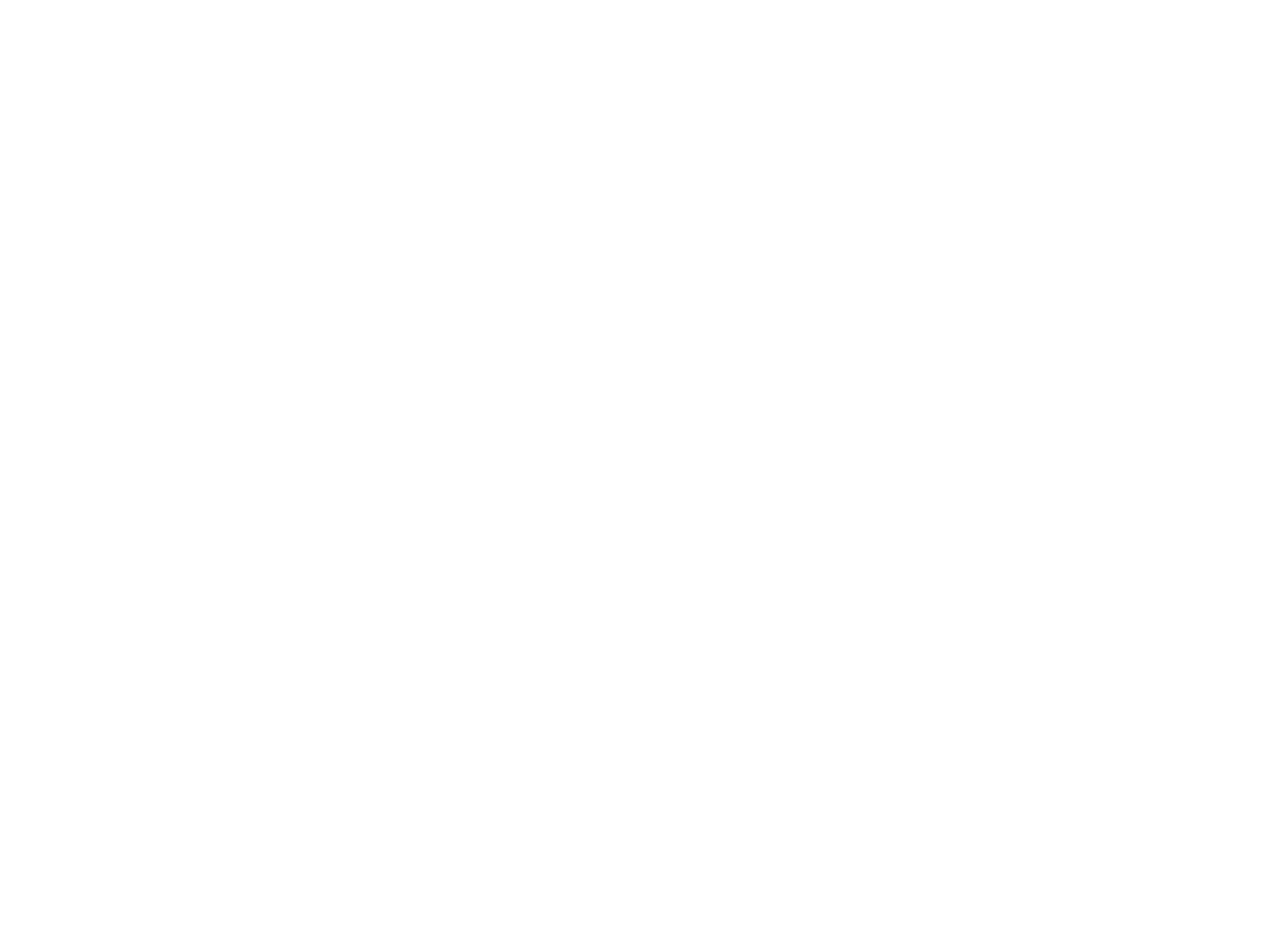
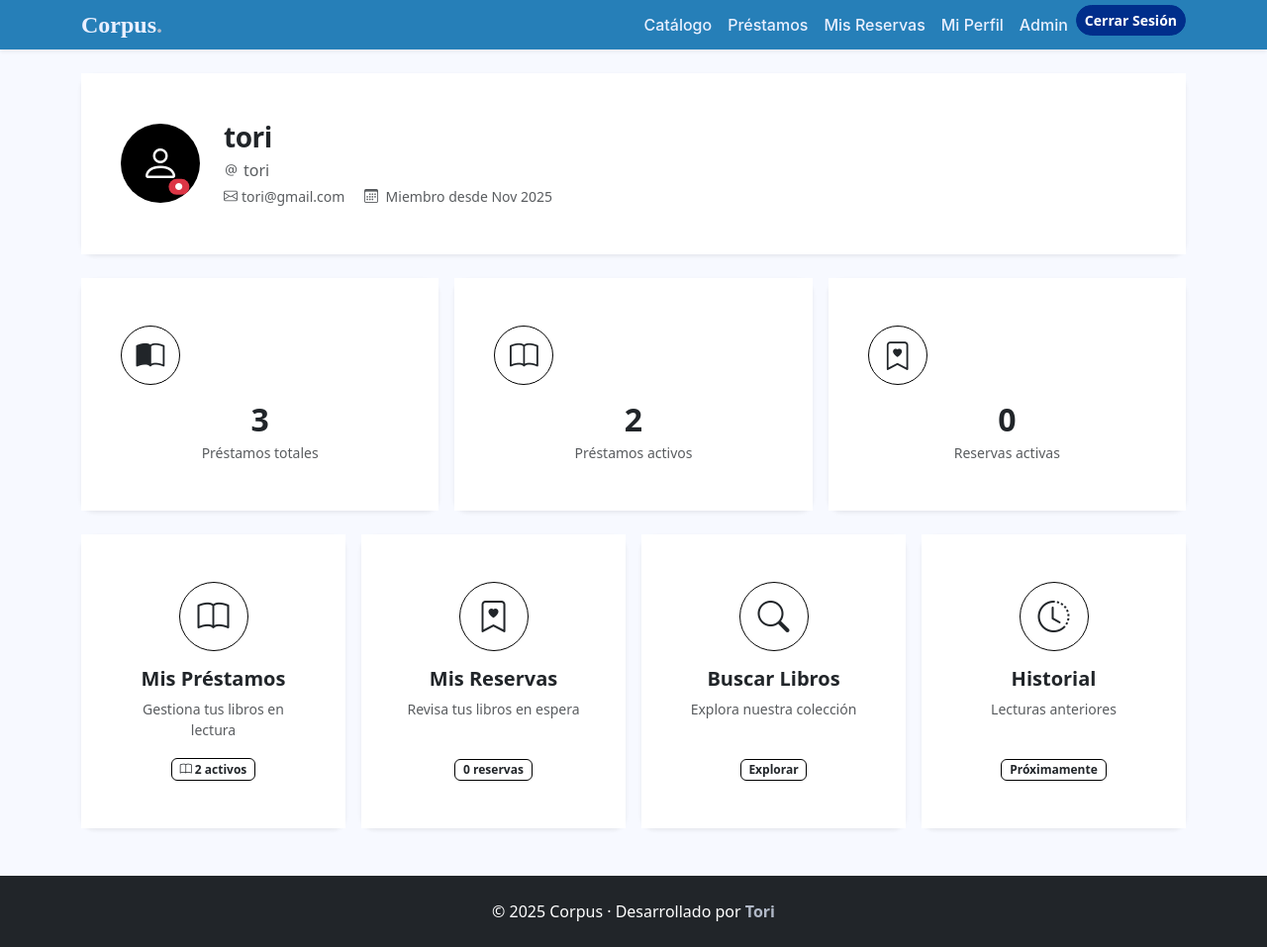
Before and after one commit to too0oori/M6_EvaluacionPortafolio_Sof-aLagos, a Django app: page /usuarios/perfil/ in a window 1280 px wide. Before the commit the page is empty. Shown: the whole page at 99% size. Before the commit the page ends 800 px from the top, so only its background shows below. Run offline with Django 5.2, Linux system fonts and the light colour scheme; a user stored in the database is signed in; data comes from the database, SQL or seed files in the repository; both versions use the stored data as it was after the commit.

Commit message:
se implementa perfil usuario

```diff
--- a/apps/usuarios/views.py
+++ b/apps/usuarios/views.py
@@ -3,9 +3,11 @@
 from django.contrib.auth.models import User
 from django.urls import reverse_lazy
 from django.views import View
-from django.views.generic import TemplateView, CreateView, UpdateView
+from django.views.generic import TemplateView, CreateView, UpdateView, DetailView
 from django.contrib.auth.mixins import LoginRequiredMixin
 from .forms import RegistroForm, PerfilForm
+from apps.prestamos.models import Prestamo, Reserva
+from apps.usuarios.models import PerfilUsuario
 
 class LoginUsuarioView(LoginView):
     template_name = "auth/login.html"
@@ -24,8 +26,71 @@
     """
     next_page = reverse_lazy('usuarios:login')
 
-class PerfilUsuarioView(LoginRequiredMixin, TemplateView):
+class PerfilUsuarioView(LoginRequiredMixin, DetailView):
+    """
+    Vista para ver el perfil del usuario actual.
+    """
+    model = User
     template_name = "usuarios/perfil.html"
+    context_object_name = 'user'
+
+    def get_object(self):
+        """
+        Retorna el usuario actual (no el perfil)
+        """
+        return self.request.user
+
+    def get_context_data(self, **kwargs):
+        context = super().get_context_data(**kwargs)
+
+        # Crear perfil si no existe
+        perfil, created = PerfilUsuario.objects.get_or_create(
+            usuario=self.request.user
+        )
+
+        if created:
+            print(f"✓ Perfil creado para el usuario {self.request.user.username}")
+
+        # Agregar formulario de perfil
+        context['perfil_form'] = PerfilForm(instance=perfil)
+        context['perfil'] = perfil  # Agregar el perfil al contexto
+
+        # Contar TODOS los préstamos del usuario
+        context['total_prestamos'] = Prestamo.objects.filter(
+            usuario=perfil
+        ).count()
+
+        # Contar solo préstamos ACTIVOS
+        context['prestamos_activos'] = Prestamo.objects.filter(
+            usuario=perfil,
+            estado='activo'
+        ).count()
+
+        # Contar préstamos VENCIDOS
+        context['prestamos_vencidos'] = Prestamo.objects.filter(
+            usuario=perfil,
+            estado='vencido'
+        ).count()
+
+        # Contar préstamos DEVUELTOS
+        context['prestamos_devueltos'] = Prestamo.objects.filter(
+            usuario=perfil,
+            estado='devuelto'
+        ).count()
+
+        # Contar TODAS las reservas
+        context['total_reservas'] = Reserva.objects.filter(
+            usuario=perfil
+        ).count()
+
+        # Contar reservas PENDIENTES
+        context['reservas_pendientes'] = Reserva.objects.filter(
+            usuario=perfil,
+            estado='pendiente'
+        ).count()
+
+        return context
+
 
 
 class EditarPerfilView(LoginRequiredMixin, UpdateView):
--- a/static/css/styles.css
+++ b/static/css/styles.css
@@ -228,3 +228,24 @@
     transform: translateY(-2px);
     transition: .2s ease;
 }
+
+
+/* responsive */
+
+@media (max-width: 768px) {
+    .card {
+        margin-bottom: 1rem;
+    }
+}
+
+@media (max-width: 576px) {
+    .card {
+        margin-bottom: 1rem;
+    }
+}
+
+@media (max-width: 480px) {
+    .card {
+        margin-bottom: 1rem;
+    }
+}
--- a/templates/base.html
+++ b/templates/base.html
@@ -53,7 +53,7 @@
               <li class="nav-item">
               <form method="post" action="{% url 'usuarios:logout' %}" style="display: inline;">
                   {% csrf_token %}
-                  <button type="submit" class="btn btn-outline-danger">
+                  <button type="submit" class="btn btn-primary mt-auto btn-sm py-1 px-2 ">
                       Cerrar Sesión
                   </button>
               </form>
--- a/templates/prestamos/mis_reservas.html
+++ b/templates/prestamos/mis_reservas.html
@@ -1,6 +1,6 @@
 {% extends 'base.html' %}
 {% block content %}
-<div class="container mt-5">
+<div class="container mt-5 mb-5">
     <h1 class="mb-4">Mis Reservas</h1>
 
     {% if not reservas %}
@@ -10,7 +10,7 @@
             <div class="card text-center shadow">
                 <div class="card-body py-5">
                     <i class="bi bi-book" style="font-size: 4rem; color: #6c757d;"></i>
-                    <h3 class="mt-4">No tienes préstamos activos</h3>
+                    <h3 class="mt-4">No tienes reservas activas</h3>
                     <p class="text-muted mb-4">
                     Aún no tienes reservas activas.
                     Cuando un libro no esté disponible, podrás reservarlo y te avisaremos cuando vuelva a estar listo para ti.
--- a/templates/usuarios/perfil.html
+++ b/templates/usuarios/perfil.html
@@ -0,0 +1,215 @@
+{% extends 'base.html' %}
+{% block content %}
+
+<div class="container mt-4 mb-5">
+
+    <!-- HEADER DEL PERFIL -->
+    <div class="row mb-4">
+        <div class="col-12">
+            <div class="card border-0 shadow-sm" style="border-radius: 14px;">
+                <div class="card-body p-4">
+                    <div class="row align-items-center">
+
+                        <!-- AVATAR -->
+                        <div class="col-auto">
+                            <div class="position-relative">
+                                <div class="rounded-circle d-flex align-items-center justify-content-center"
+                                     style="width: 80px; height: 80px; background: #000;">
+                                    <i class="bi bi-person text-white" style="font-size: 2.5rem;"></i>
+                                </div>
+
+                                <!-- Estado activo -->
+                                <span class="position-absolute bottom-0 end-0 translate-middle badge rounded-pill bg-danger"
+                                      style="font-size: .6rem;">
+                                    ●
+                                </span>
+                            </div>
+                        </div>
+
+                        <!-- DATOS USUARIO -->
+                        <div class="col">
+                            <h3 class="mb-1 fw-semibold" style="letter-spacing:-0.5px;">
+                                {{ user.get_full_name|default:user.username }}
+                            </h3>
+
+                            <p class="text-muted mb-1">
+                                <i class="bi bi-at me-1"></i>{{ user.username }}
+                            </p>
+
+                            <p class="text-muted small mb-0">
+                                <i class="bi bi-envelope me-1"></i>{{ user.email }}
+                                <span class="ms-3">
+                                    <i class="bi bi-calendar3 me-1"></i>
+                                    Miembro desde {{ user.date_joined|date:"M Y" }}
+                                </span>
+                            </p>
+                        </div>
+
+                    </div>
+                </div>
+            </div>
+        </div>
+    </div>
+
+    <!-- ESTADÍSTICAS -->
+    <div class="row g-3 mb-4">
+
+        <div class="col-md-4">
+            <div class="card border-0 shadow-sm h-100" style="border-radius: 14px;">
+                <div class="card-body text-center p-4">
+
+                    <div class="rounded-circle d-flex align-items-center justify-content-center mb-3"
+                         style="width: 60px; height: 60px; border: 1px solid #000;">
+                        <i class="bi bi-book-half" style="font-size: 1.8rem;"></i>
+                    </div>
+
+                    <h2 class="fw-bold mb-1">{{ total_prestamos|default:0 }}</h2>
+                    <p class="text-muted mb-0 small">Préstamos totales</p>
+
+                </div>
+            </div>
+        </div>
+
+        <div class="col-md-4">
+            <div class="card border-0 shadow-sm h-100" style="border-radius: 14px;">
+                <div class="card-body text-center p-4">
+
+                    <div class="rounded-circle d-flex align-items-center justify-content-center mb-3"
+                         style="width: 60px; height: 60px; border: 1px solid #000;">
+                        <i class="bi bi-book" style="font-size: 1.8rem;"></i>
+                    </div>
+
+                    <h2 class="fw-bold mb-1">{{ prestamos_activos|default:0 }}</h2>
+                    <p class="text-muted mb-0 small">Préstamos activos</p>
+
+                </div>
+            </div>
+        </div>
+
+        <div class="col-md-4">
+            <div class="card border-0 shadow-sm h-100" style="border-radius: 14px;">
+                <div class="card-body text-center p-4">
+
+                    <div class="rounded-circle d-flex align-items-center justify-content-center mb-3"
+                         style="width: 60px; height: 60px; border: 1px solid #000;">
+                        <i class="bi bi-bookmark-heart" style="font-size: 1.8rem;"></i>
+                    </div>
+
+                    <h2 class="fw-bold mb-1">{{ total_reservas|default:0 }}</h2>
+                    <p class="text-muted mb-0 small">Reservas activas</p>
+
+                </div>
+            </div>
+        </div>
+
+    </div>
+
+    <!-- ACCIONES PRINCIPALES -->
+    <div class="row g-3">
+
+        <!-- Mis Préstamos -->
+        <div class="col-md-6 col-lg-3">
+            <a href="{% url 'prestamos:mis_prestamos' %}" class="text-decoration-none text-dark">
+                <div class="card border-0 shadow-sm h-100 action-card" style="border-radius: 14px;">
+                    <div class="card-body d-flex flex-column align-items-center text-center p-4">
+
+                        <div class="rounded-circle mb-3 d-flex align-items-center justify-content-center"
+                             style="width: 70px; height: 70px; border: 1px solid #000;">
+                            <i class="bi bi-book" style="font-size:2rem;"></i>
+                        </div>
+
+                        <h5 class="fw-semibold mb-2">Mis Préstamos</h5>
+                        <p class="text-muted small mb-0">Gestiona tus libros en lectura</p>
+
+                        <div class="mt-auto pt-3">
+                            <span class="badge text-dark" style="border:1px solid #000;">
+                                <i class="bi bi-book"></i>
+                                    {{ prestamos_activos|default:0 }} activos
+                            </span>
+                        </div>
+
+                    </div>
+                </div>
+            </a>
+        </div>
+
+        <!-- Mis Reservas -->
+        <div class="col-md-6 col-lg-3">
+            <a href="{% url 'prestamos:mis_reservas' %}" class="text-decoration-none text-dark">
+                <div class="card border-0 shadow-sm h-100 action-card" style="border-radius: 14px;">
+                    <div class="card-body d-flex flex-column align-items-center text-center p-4">
+
+                        <div class="rounded-circle mb-3 d-flex align-items-center justify-content-center"
+                             style="width: 70px; height: 70px; border: 1px solid #000;">
+                            <i class="bi bi-bookmark-heart" style="font-size:2rem;"></i>
+                        </div>
+
+                        <h5 class="fw-semibold mb-2">Mis Reservas</h5>
+                        <p class="text-muted small mb-0">Revisa tus libros en espera</p>
+
+                        <div class="mt-auto pt-3">
+                            <span class="badge text-dark" style="border:1px solid #000;">
+                                {{ total_reservas|default:0 }} reservas
+                            </span>
+                        </div>
+
+                    </div>
+                </div>
+            </a>
+        </div>
+
+        <!-- Buscar Libros -->
+        <div class="col-md-6 col-lg-3">
+            <a href="{% url 'catalogo:lista_libros' %}" class="text-decoration-none text-dark">
+                <div class="card border-0 shadow-sm h-100 action-card" style="border-radius: 14px;">
+                    <div class="card-body d-flex flex-column align-items-center text-center p-4">
+
+                        <div class="rounded-circle mb-3 d-flex align-items-center justify-content-center"
+                             style="width: 70px; height: 70px; border: 1px solid #000;">
+                            <i class="bi bi-search" style="font-size:2rem;"></i>
+                        </div>
+
+                        <h5 class="fw-semibold mb-2">Buscar Libros</h5>
+                        <p class="text-muted small mb-0">Explora nuestra colección</p>
+
+                        <div class="mt-auto pt-3">
+                            <span class="badge text-dark" style="border:1px solid #000;">
+                                Explorar
+                            </span>
+                        </div>
+
+                    </div>
+                </div>
+            </a>
+        </div>
+
+        <!-- Historial -->
+        <div class="col-md-6 col-lg-3">
+            <a href="#" class="text-decoration-none text-dark" onclick="alert('Próximamente'); return false;">
+                <div class="card border-0 shadow-sm h-100 action-card" style="border-radius: 14px;">
+                    <div class="card-body d-flex flex-column align-items-center text-center p-4">
+
+                        <div class="rounded-circle mb-3 d-flex align-items-center justify-content-center"
+                             style="width: 70px; height: 70px; border: 1px solid #000;">
+                            <i class="bi bi-clock-history" style="font-size:2rem;"></i>
+                        </div>
+
+                        <h5 class="fw-semibold mb-2">Historial</h5>
+                        <p class="text-muted small mb-0">Lecturas anteriores</p>
+
+                        <div class="mt-auto pt-3">
+                            <span class="badge text-dark" style="border:1px solid #000;">
+                                Próximamente
+                            </span>
+                        </div>
+
+                    </div>
+                </div>
+            </a>
+        </div>
+
+    </div>
+
+</div>
+
+{% endblock %}
```
Also changed, not shown: db.sqlite3, templates/prestamos/historial_prestamos.html (deleted).
